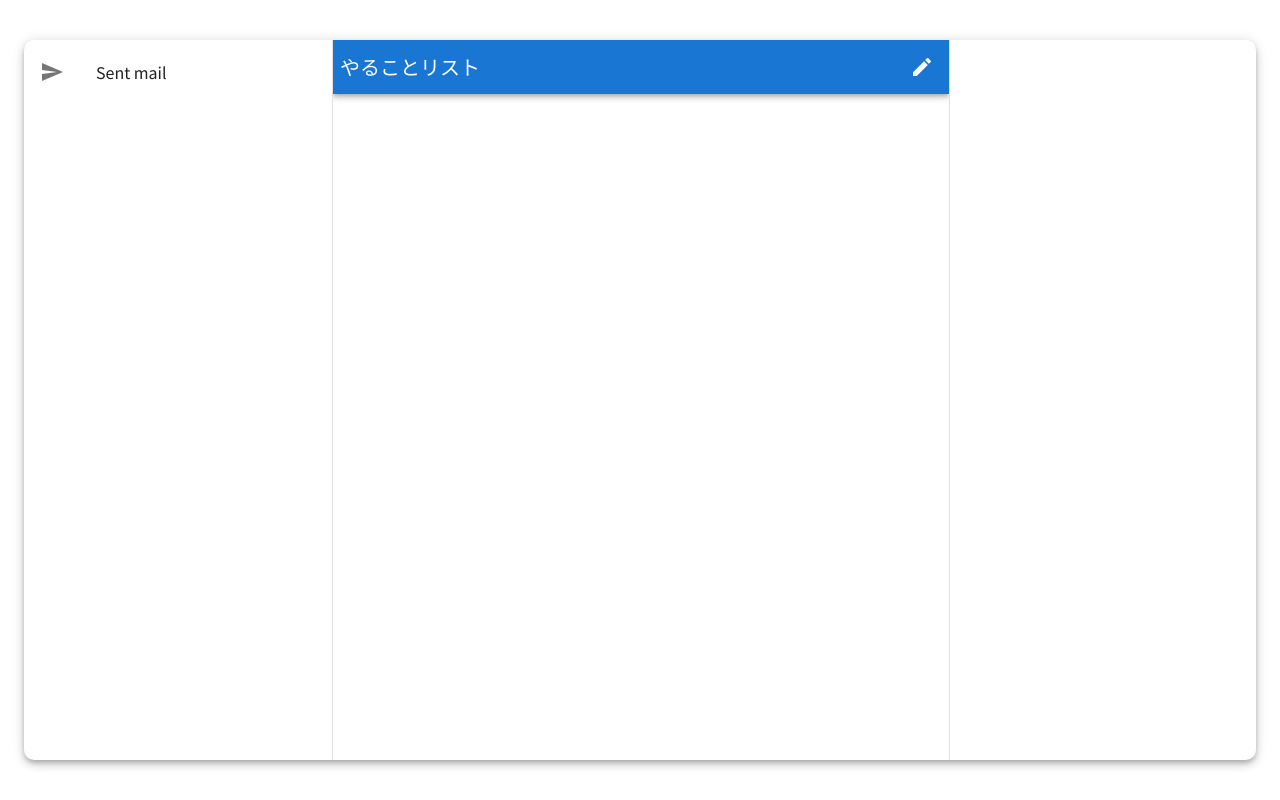
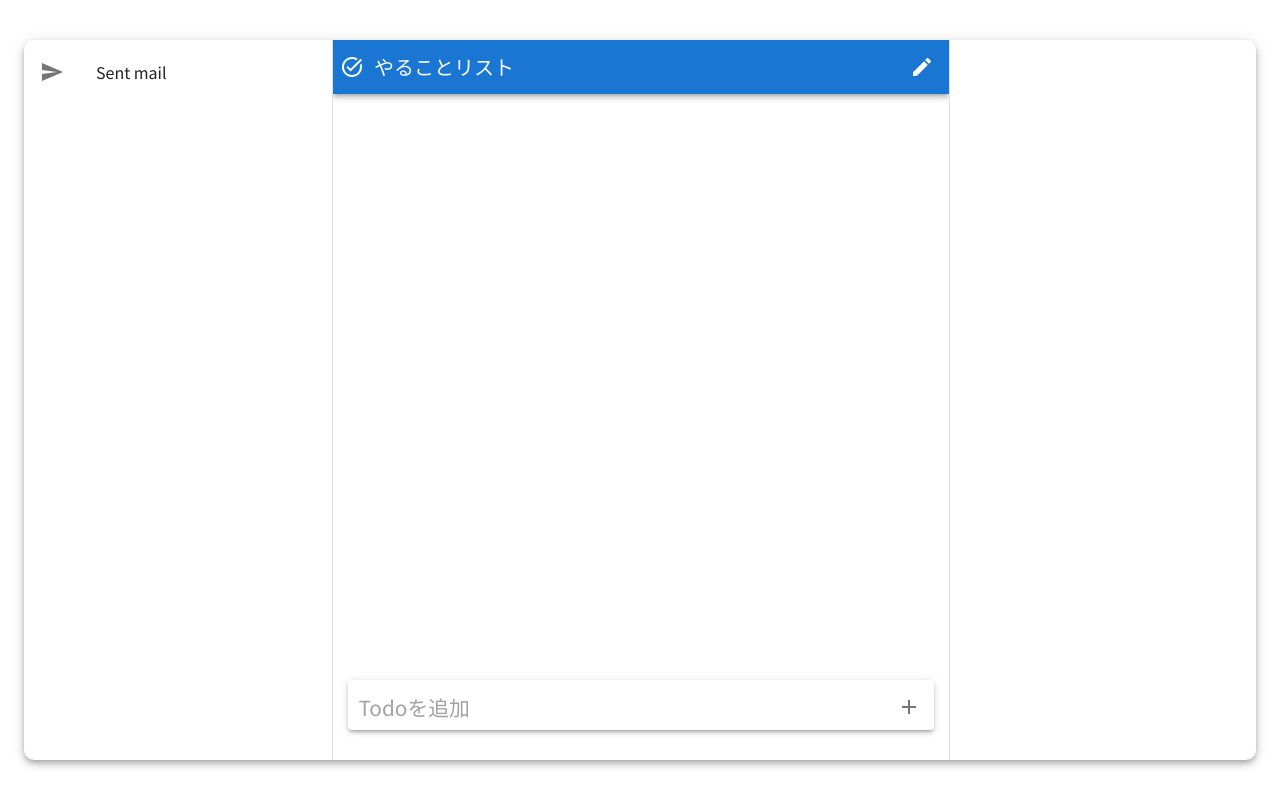
Before and after one commit to kakris704/todo-firebase-material, a React (Create React App) app: page / in a window 1280 px wide. Built offline with nearby package versions, Linux system fonts and the light colour scheme.

Commit message:
テキストフィールドの追加・見た目の改善

```diff
--- a/src/components/main.css
+++ b/src/components/main.css
@@ -5,4 +5,16 @@
 
 .todos {
     overflow: hidden;
+    justify-content: center;
+
+    .title-wrapper {
+        display: flex;
+        align-items: center;
+        gap: 10px;
+    }
+
+    .text-field-wrapper {
+        display: flex;
+        justify-content: center;
+    }
 }
--- a/src/components/todo/Todos.tsx
+++ b/src/components/todo/Todos.tsx
@@ -1,18 +1,41 @@
-import { ModeEdit } from '@mui/icons-material'
-import { AppBar, IconButton, Stack, Typography } from '@mui/material'
+import { ModeEdit, Add, TaskAlt } from '@mui/icons-material'
+import { AppBar, IconButton, InputBase, Paper, Stack, Typography } from '@mui/material'
 import React from 'react'
 
 const Todos = () => {
   return (
-    <div className='todos grid-item'>
+    <div className='todos grid-item' style={{position:'relative'}}>
         <AppBar position="static" sx={{padding: '7px'}} color='primary'>
           <Stack direction='row' sx={{justifyContent:'space-between'}}>
-            <Typography variant='h6' sx={{alignItems:'center', display: 'flex'}}>やることリスト</Typography>
+            <div className="title-wrapper">
+              <TaskAlt />
+              <Typography variant='h6' sx={{alignItems:'center', display: 'flex'}}>やることリスト</Typography>
+            </div>
             <IconButton>
               <ModeEdit sx={{color:'white'}}/>
             </IconButton>
           </Stack>
         </AppBar>
+        <div className="text-field-wrapper">
+          <Paper sx={{width: '95%', height:'50px', position: 'absolute', bottom:'30px'}} elevation={3}>
+            <Stack direction='row' sx={{display:'flex', alignItems:'center', justifyContent:'space-between'}}>
+              <InputBase
+                placeholder="Todoを追加"
+                inputProps={{ 'aria-label': 'Todoを追加する' }}
+                sx={{height: '100%', width: '100%', '.MuiInputBase-input': {
+                  height: '45px',
+                  fontSize: '1.3rem',
+                  pl: '10px'
+                }}}
+              />
+              <IconButton sx={{width:'40px', height:'40px', mr:'5px'}}>
+                <Add fontSize='medium'/>
+              </IconButton>
+            </Stack>
+          </Paper>
+
+        </div>
+
     </div>
   )
 }
```
